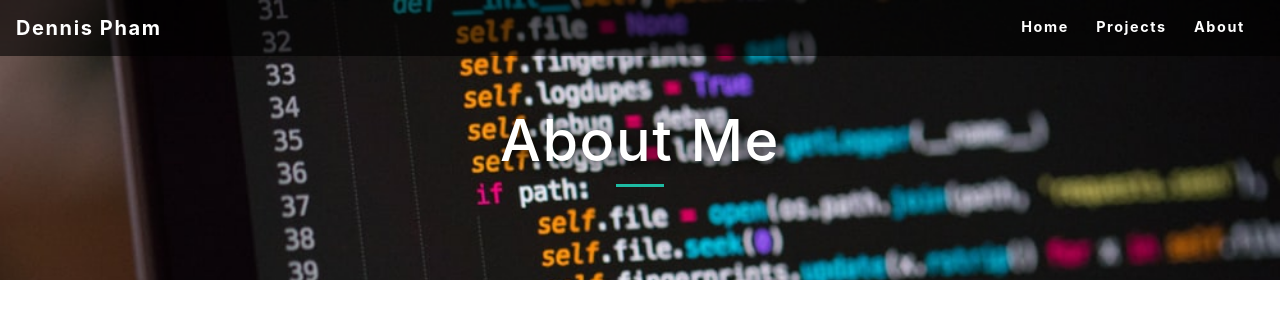
After one commit to Den4200/dennispham.me, a Django app: page /about/ in a window 1280 px wide. The commit adds this page. Shown: the top 319 px of the page. Run offline with Django 3.2, Linux system fonts and the light colour scheme; some libraries are stand-ins or nearby versions.

Commit message:
organize css and add empty about page

```diff
--- /dev/null
+++ b/portfolio/static/portfolio/css/about.css
@@ -0,0 +1,46 @@
+.about-heading {
+  line-height: 80px;
+  color: #fff;
+  font-weight: 700 !important;
+  text-align: center;
+}
+
+.intro-type {
+  padding: 100px 0px 100px 0px !important;
+  position: relative;
+  font-weight: 100 !important;
+  text-transform: capitalize;
+  font-size: 65px;
+}
+
+.about-inner {
+  background-attachment: inherit !important;
+  background-repeat: repeat;
+  background-size: cover;
+  position: absolute;
+  top: 0px;
+  bottom: 0px;
+  width: 100%;
+  z-index: -10;
+}
+
+.caption {
+  width: 100%;
+  max-width: 100%;
+  position: absolute;
+  top: 38%;
+  z-index: 1;
+  color: white;
+}
+
+.caption h1 {
+  font-size: 3.6rem;
+  letter-spacing: .1rem;
+  text-shadow: .1rem .1rem .8rem black;
+}
+
+.caption h3 {
+  font-size: 2rem;
+  text-shadow: .1rem .1rem .5rem black;
+  padding-bottom: .8rem;
+}
--- /dev/null
+++ b/portfolio/static/portfolio/css/heading.css
@@ -0,0 +1,64 @@
+.landing {
+  position: relative;
+  width: 100%;
+  height: 100vh;
+  display: table;
+  z-index: -1;
+}
+
+.home-wrap {
+  clip: rect(0, auto, auto, 0);
+  position: absolute;
+  top: 0;
+  left: 0;
+  width: 100%;
+  height: 100%;
+}
+
+.home-inner {
+  position: fixed;
+  display: table;
+  top: 0;
+  left: 0;
+  width: 100%;
+  height: 100%;
+  background-size: cover;
+  background-position: center center;
+  -webkit-transform: translateZ(0);
+          transform: translateZ(0);
+  will-change: transform;
+}
+
+.caption {
+  width: 100%;
+  max-width: 100%;
+  position: absolute;
+  top: 38%;
+  z-index: 1;
+  color: white;
+}
+
+.caption h1 {
+  font-size: 3.6rem;
+  letter-spacing: .1rem;
+  text-shadow: .1rem .1rem .8rem black;
+}
+
+.caption h3 {
+  font-size: 2rem;
+  text-shadow: .1rem .1rem .5rem black;
+  padding-bottom: .8rem;
+}
+
+.heading {
+  font-size: 1.8rem;
+  font-weight: 700;
+  margin-bottom: 1.8rem;
+}
+
+.heading-underline {
+  width: 3rem;
+  height: .2rem;
+  background-color: #1ebba3;
+  margin: 0 auto .5rem;
+}
--- /dev/null
+++ b/portfolio/templates/portfolio/about.html
@@ -0,0 +1,23 @@
+{% extends "portfolio/base.html" %}
+
+{% load static %}
+
+{% block title %} - About {% endblock %}
+
+{% block head %}
+<link rel="stylesheet" href="{% static 'portfolio/css/about.css' %}">
+<link rel="stylesheet" href="{% static 'portfolio/css/heading.css' %}">
+{% endblock %}
+
+{% block body %}
+
+<div class="about-heading intro-type">
+    <div class="caption text-center">
+        <h1>About Me</h1>
+        <div class="heading-underline"></div>
+    </div>
+    <div class="about-inner" style="background-image: url({% static 'portfolio/img/about-top.jpg' %});"></div>
+    &nbsp;
+</div>
+
+{% endblock %}
--- a/portfolio/templates/portfolio/base.html
+++ b/portfolio/templates/portfolio/base.html
@@ -32,7 +32,7 @@
                     <a href="{% url 'projects' %}" class="nav-link">Projects</a>
                 </li>
                 <li class="nav-item">
-                    <a href="#" class="nav-link">About</a>
+                    <a href="{% url 'about' %}" class="nav-link">About</a>
                 </li>
             </ul>
         </div>
--- a/portfolio/templates/portfolio/index.html
+++ b/portfolio/templates/portfolio/index.html
@@ -4,6 +4,7 @@
 
 {% block head %}
 <link rel="stylesheet" href="{% static 'portfolio/css/index.css' %}">
+<link rel="stylesheet" href="{% static 'portfolio/css/heading.css' %}">
 <link rel="stylesheet" href="{% static 'portfolio/css/repos.css' %}">
 <script src="https://unpkg.com/github-calendar@latest/dist/github-calendar.min.js"></script>
 <link rel="stylesheet" href="https://unpkg.com/github-calendar@latest/dist/github-calendar-responsive.css"/>
--- a/portfolio/templates/portfolio/projects.html
+++ b/portfolio/templates/portfolio/projects.html
@@ -5,6 +5,7 @@
 {% block title %} - Projects {% endblock %}
 
 {% block head %}
+<link rel="stylesheet" href="{% static 'portfolio/css/heading.css' %}">
 <link rel="stylesheet" href="{% static 'portfolio/css/projects.css' %}">
 <link rel="stylesheet" href="{% static 'portfolio/css/repos.css' %}">
 {% endblock %}
--- a/portfolio/urls.py
+++ b/portfolio/urls.py
@@ -1,9 +1,10 @@
 from django.urls import path
 
-from portfolio.views import IndexView, ProjectsView
+from portfolio.views import AboutView, IndexView, ProjectsView
 
 
 urlpatterns = [
     path('', IndexView.as_view(), name='index'),
-    path('projects/', ProjectsView.as_view(), name='projects')
+    path('projects/', ProjectsView.as_view(), name='projects'),
+    path('about/', AboutView.as_view(), name='about')
 ]
--- a/portfolio/views.py
+++ b/portfolio/views.py
@@ -18,3 +18,10 @@ class ProjectsView(View):
     def get(self, request):
         repos = get_repo_data()
         return render(request, self.template_name, {'repos': repos})
+
+
+class AboutView(View):
+    template_name = 'portfolio/about.html'
+
+    def get(self, request):
+        return render(request, self.template_name)
```
Also changed, not shown: portfolio/static/portfolio/css/index.css (+0 -65 lines), portfolio/static/portfolio/css/projects.css (+0 -66 lines), portfolio/static/portfolio/img/about-top.jpg (added).
